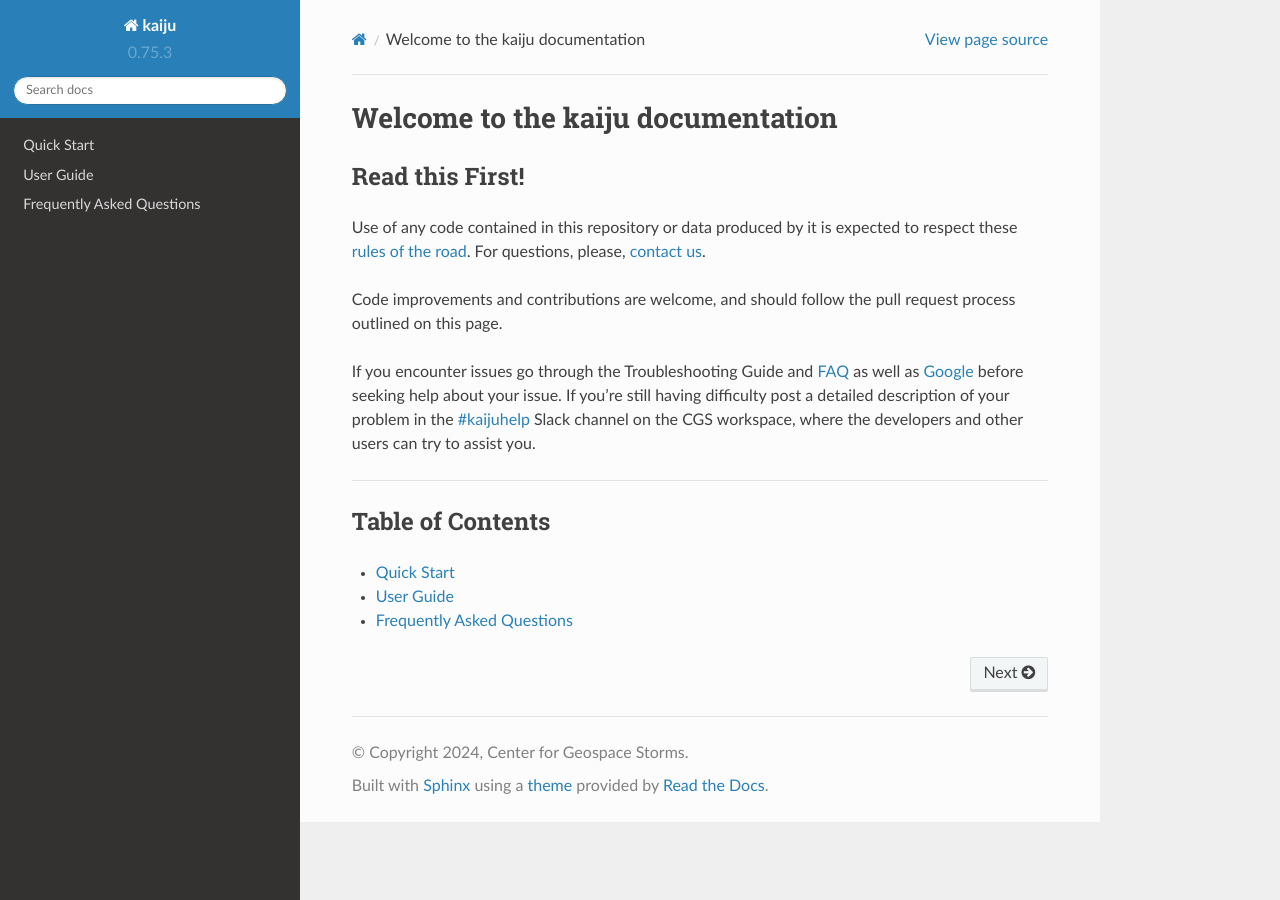
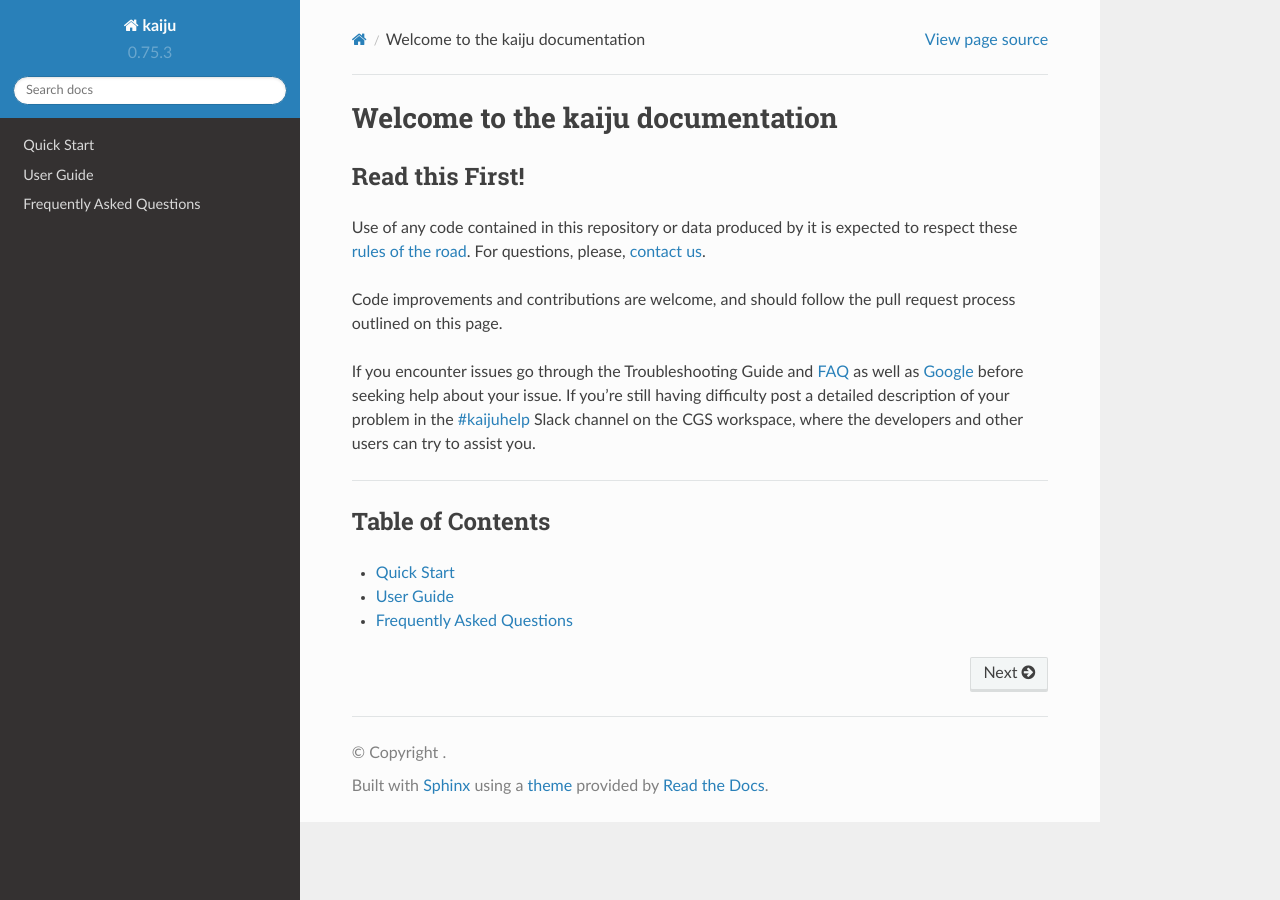
Before and after one commit to rgorby/MAGE, a Sphinx documentation site: the page built from docs/source/index.rst, in a window 1280 px wide. Built offline with Sphinx 7.4.7 and the Read the Docs theme 2.0.0, drawn with Linux system fonts in a browser that asks for light colours; pages that are not in the unit, such as notebooks, are missing from menus.

Commit message:
conf.py edited online with Bitbucket

```diff
--- a/docs/source/conf.py
+++ b/docs/source/conf.py
@@ -3,7 +3,7 @@
 # -- Project information
 
 project = 'kaiju'
-copyright = '2024, Center for Geospace Storms'
+# copyright = '2024, Center for Geospace Storms'
 author = 'Center for Geospace Storms'
 
 release = '0.75.3'
```
